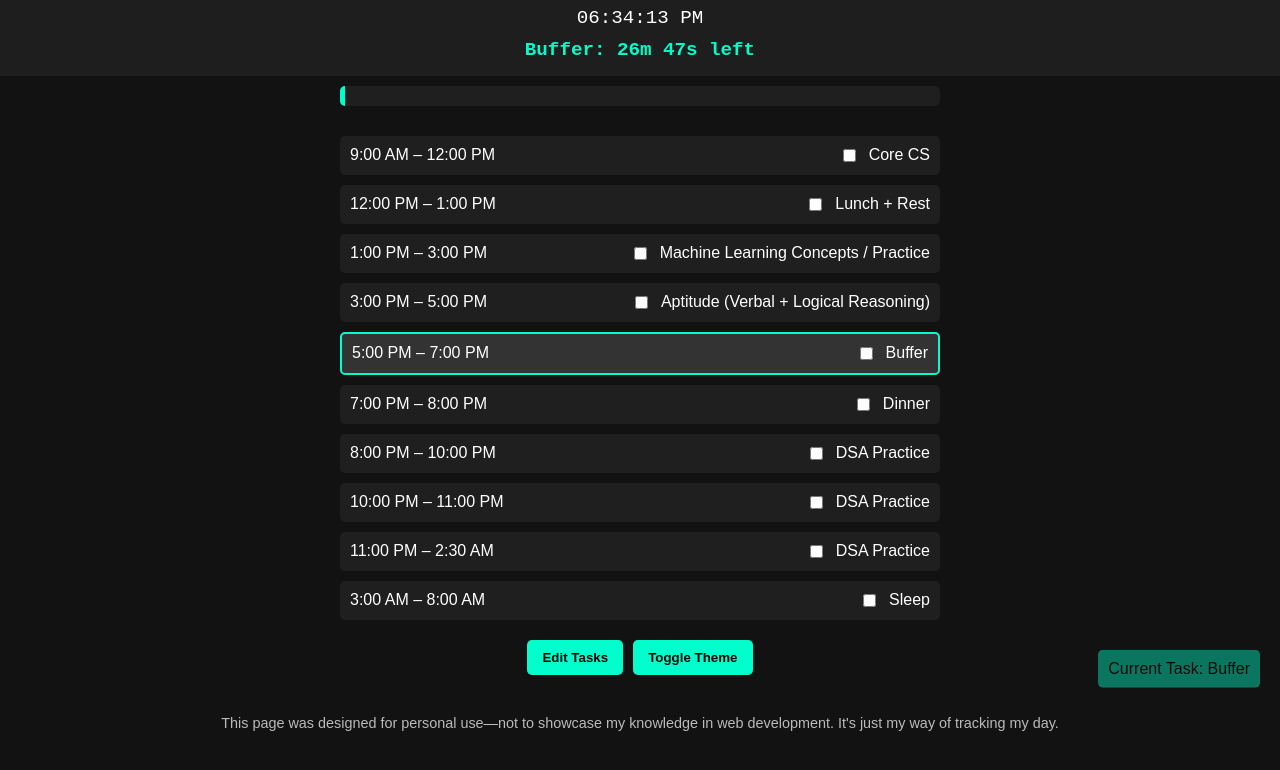
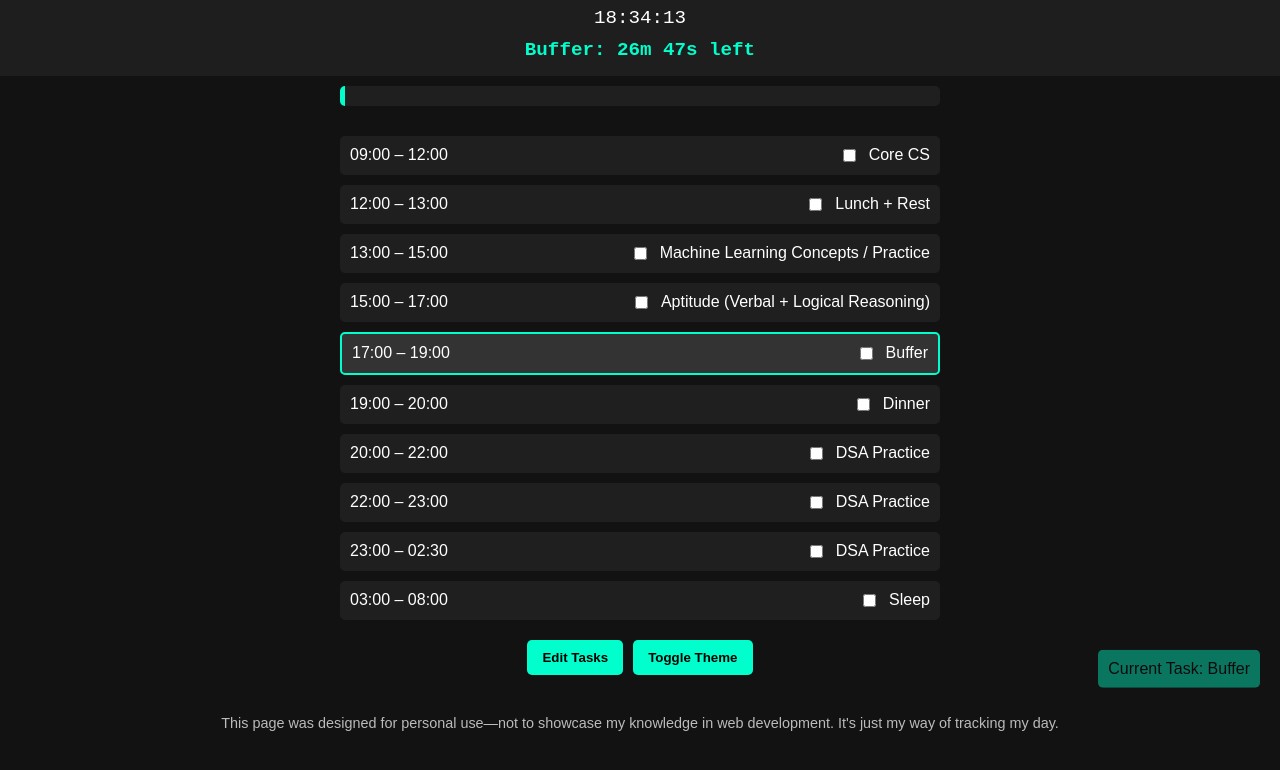
Before and after one commit to Abid1803/Schedule, a plain HTML site: page index.html in a window 1280 px wide. Shown: the part 98-868 px from the top of the page. Drawn offline with Linux system fonts and the light colour scheme.

Commit message:
Update index.html

```diff
--- a/index.html
+++ b/index.html
@@ -297,22 +297,23 @@
     };
 
     // Constants
-    const defaultTasks = `9:00 AM – 12:00 PM\tCore CS
-12:00 PM – 1:00 PM\tLunch + Rest
-1:00 PM – 3:00 PM\tMachine Learning Concepts / Practice
-3:00 PM – 5:00 PM\tAptitude (Verbal + Logical Reasoning)
-5:00 PM – 7:00 PM\tBuffer
-7:00 PM – 8:00 PM\tDinner
-8:00 PM – 10:00 PM\tDSA Practice
-10:00 PM – 11:00 PM\tDSA Practice
-11:00 PM – 2:30 AM\tDSA Practice
-3:00 AM – 8:00 AM\tSleep`;
+    const defaultTasks = `09:00 – 12:00\tCore CS
+12:00 – 13:00\tLunch + Rest
+13:00 – 15:00\tMachine Learning Concepts / Practice
+15:00 – 17:00\tAptitude (Verbal + Logical Reasoning)
+17:00 – 19:00\tBuffer
+19:00 – 20:00\tDinner
+20:00 – 22:00\tDSA Practice
+22:00 – 23:00\tDSA Practice
+23:00 – 02:30\tDSA Practice
+03:00 – 08:00\tSleep`;
 
     // State variables
     let currentTask = null;
     let notificationTimeouts = [];
     let currentCountdownInterval = null;
     let clockInterval = null;
+    let lastResetCheck = null;
 
     // Initialize
     document.addEventListener('DOMContentLoaded', () => {
@@ -406,11 +407,9 @@
     }
 
     function parseTime(t) {
-      const [_, h, m, period] = t.match(/(\d{1,2})(?::(\d{2}))?\s*(AM|PM)/i) || [];
+      const [_, h, m] = t.match(/(\d{1,2}):(\d{2})/) || [];
       let hour = parseInt(h);
       let minute = parseInt(m || 0);
-      if (period.toUpperCase() === "PM" && hour !== 12) hour += 12;
-      if (period.toUpperCase() === "AM" && hour === 12) hour = 0;
       return hour * 60 + minute;
     }
 
@@ -482,6 +481,13 @@
     function resetCheckboxesIfLastTaskFinished() {
       const now = new Date();
       const currentMinutes = now.getHours() * 60 + now.getMinutes();
+      const today = now.toDateString();
+
+      // Only check reset if we haven't checked for this day yet
+      if (lastResetCheck === today) {
+        return;
+      }
+
       const tasks = localStorage.getItem("tasks") || defaultTasks;
       const taskLines = tasks.trim().split("\n");
       let lastEndMinutes = 0;
@@ -498,6 +504,7 @@
 
       if (currentMinutes >= lastEndMinutes) {
         localStorage.removeItem("completed");
+        lastResetCheck = today;
         loadTasks();
       }
     }
@@ -516,7 +523,7 @@
 
     function updateClock() {
       const now = new Date();
-      const timeString = now.toLocaleTimeString([], {hour: '2-digit', minute:'2-digit', second:'2-digit'});
+      const timeString = now.toLocaleTimeString('en-GB', {hour: '2-digit', minute:'2-digit', second:'2-digit'});
       dom.clock.textContent = timeString;
     }
 
```
